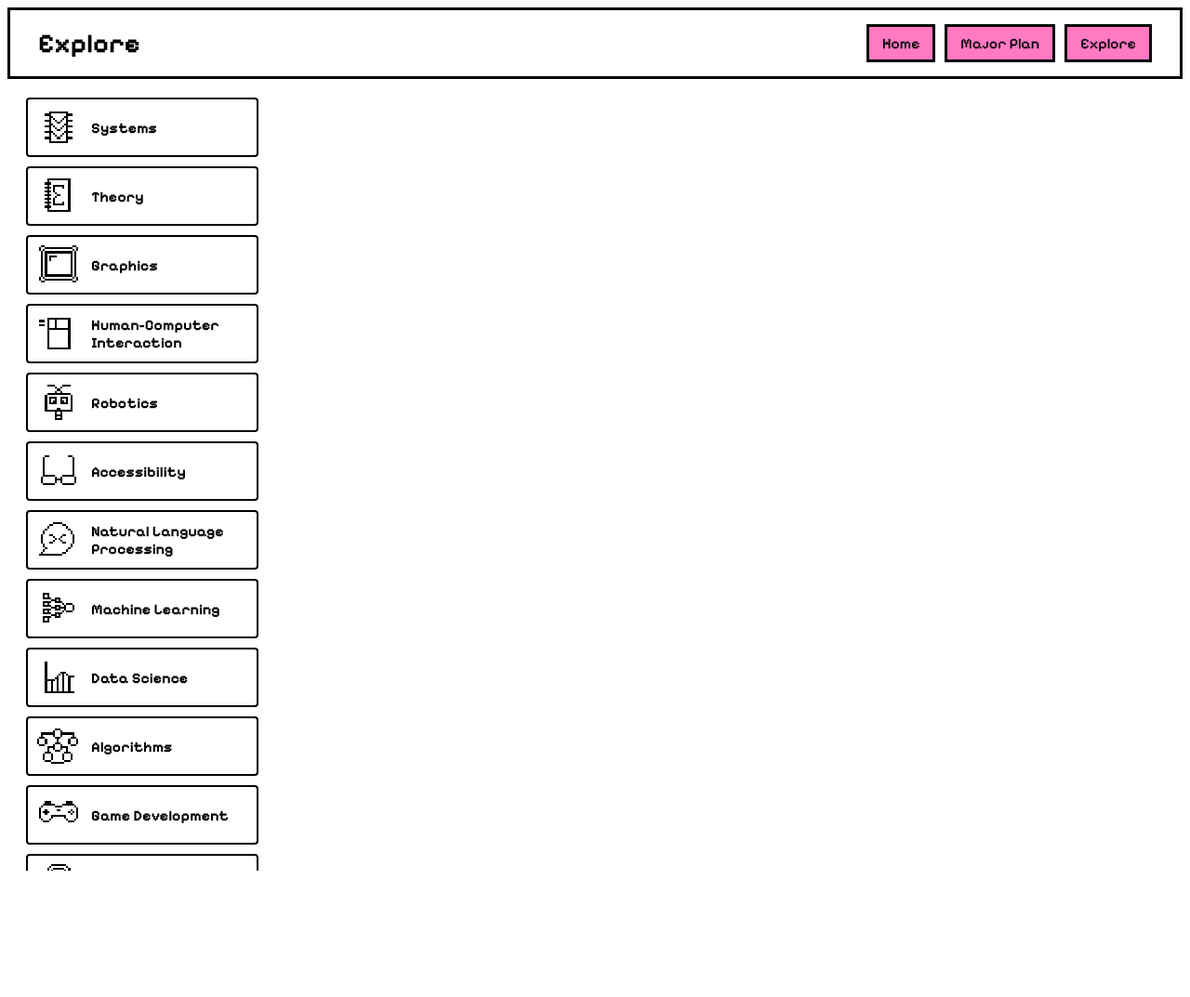
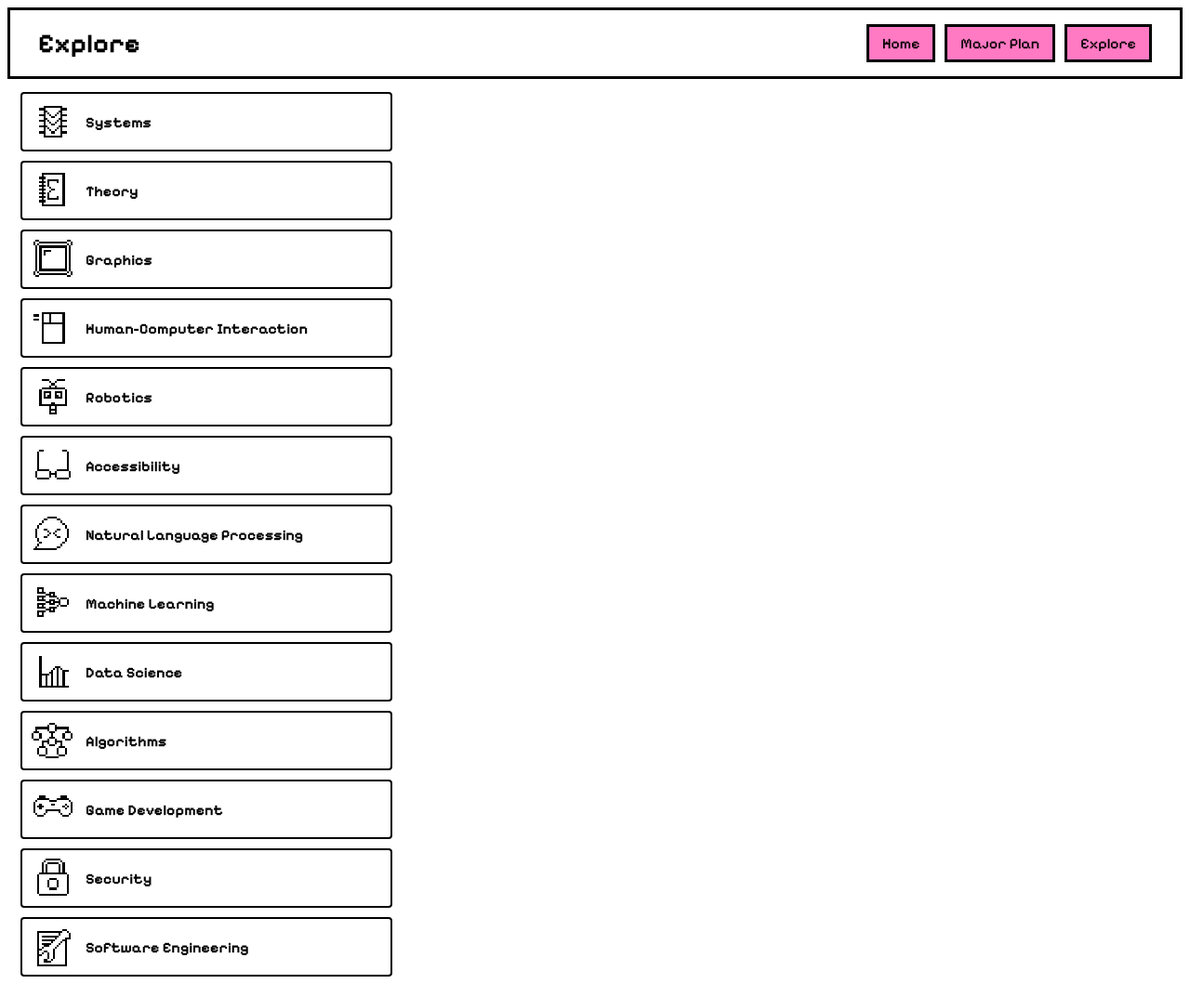
Before and after one commit to ninahowley/cs-hub, a Flask app: page /explore in a window 1280 px wide. Shown: the whole page at 93% size. Before the commit the page ends 937 px from the top, so only its background shows below. Run offline with Flask 3, Linux system fonts and the light colour scheme.

Commit message:
fix clipping on topic buttons

```diff
--- a/static/style.css
+++ b/static/style.css
@@ -200,13 +200,23 @@ a {
 }
 
 /* Stuff for map*/
+
+.map-outer{
+  overflow: visible;  /*prevent border clipping*/
+}
+
+.map-scroll{ /*vertical scroll*/
+  overflow-y: auto;
+  max-height: 100vh;
+  padding: 14px; /*adjust for hover scaling*/
+  box-sizing: border-box;
+}
+
 .map-container {
     display: flex;
-    overflow-y: auto;
     flex-direction: column; /* vertical list */
     gap: 10px;             /* spacing between items */
-    padding: 10px;
-    width: 250px;           /* adjust as needed */
+    width: 400px;           /* adjust as needed */
 }
 
 .map-container .topic {
@@ -230,7 +240,7 @@ a {
 
 .map-container .topic:hover {
     background-color: #ff79c3;
-    transform: scale(1.1);
+    transform: scale(1.06);
 }
 
 .map-container .topic span {
--- a/templates/explore.html
+++ b/templates/explore.html
@@ -14,16 +14,20 @@
         </div>
     </div>
     <div>
-   <div class="parent-container">
-   <div class="map-container"> <!--vt323-regular-->
+   <div class="map-outer">
+   <div class="map-scroll">
+    <div class="map-container"> <!--vt323-regular-->
+
         <div class="topic" data-popup="systems">
             <img src="{{ url_for('static', filename='icons/systems.png') }}" class="icon" alt="Systems">
             <span>Systems</span>
         </div>
+
         <div class="topic" data-popup="theory">
             <img src="{{ url_for('static', filename='icons/theory.png') }}" class="icon" alt="Theory">
             <span>Theory</span>
         </div>
+
         <div class="topic" data-popup="graphics">
             <img src="{{ url_for('static', filename='icons/graphics.png') }}" class="icon" alt="Graphics">
             <span>Graphics</span>
@@ -33,8 +37,10 @@
                 <button class="close-button"> × </button>
             </div>
             <div class="popup-body">
+                <h2>Computer Graphics!</h2>
             </div>
         </div>
+
         <div class="topic" data-popup="hci">
             <img src="{{ url_for('static', filename='icons/human_computer_interaction.png') }}" class="icon" alt="HCI">
             <span>Human-Computer Interaction</span>
@@ -44,8 +50,10 @@
                 <button class="close-button"> × </button>
             </div>
             <div class="popup-body">
+                <h2>Human-Computer Interaction</h2>
             </div>
         </div>
+
         <div class="topic" data-popup="robotics">
             <img src="{{ url_for('static', filename='icons/robotics.png') }}" class="icon" alt="Robotics">
             <span>Robotics</span>
@@ -55,8 +63,10 @@
                 <button class="close-button"> × </button>
             </div>
             <div class="popup-body">
+                <h2>Robotics</h2>
             </div>
         </div>
+
         <div class="topic" data-popup="accessibility">
             <img src="{{ url_for('static', filename='icons/accessibility.png') }}" class="icon" alt="Accessibility">
             <span>Accessibility</span>
@@ -66,8 +76,10 @@
                 <button class="close-button"> × </button>
             </div>
             <div class="popup-body">
+                <h2>Accessibility Tech</h2>
             </div>
         </div>
+
         <div class="topic" data-popup="nlp">
             <img src="{{ url_for('static', filename='icons/natural_language_processing.png') }}" class="icon" alt="NLP">
             <span>Natural Language Processing</span>
@@ -77,8 +89,10 @@
                 <button class="close-button"> × </button>
             </div>
             <div class="popup-body">
+                <h2>Natural Language Processing</h2>
             </div>
         </div>
+
         <div class="topic" data-popup="ml">
             <img src="{{ url_for('static', filename='icons/machine_learning.png') }}" class="icon" alt="ML">
             <span>Machine Learning</span>
@@ -88,8 +102,10 @@
                 <button class="close-button"> × </button>
             </div>
             <div class="popup-body">
+                <h2>Machine Learning</h2>
             </div>
         </div>
+
         <div class="topic" data-popup="data">
             <img src="{{ url_for('static', filename='icons/data_science.png') }}" class="icon" alt="Data Science">
             <span>Data Science</span>
@@ -99,8 +115,10 @@
                 <button class="close-button"> × </button>
             </div>
             <div class="popup-body">
+                <h2>Data Science</h2>
             </div>
         </div>
+
         <div class="topic" data-popup="algorithms">
             <img src="{{ url_for('static', filename='icons/algorithms.png') }}" class="icon" alt="Algorithms">
             <span class="label">Algorithms</span>
@@ -132,6 +150,7 @@
                 <p>The <a href="https://algorithm-wiki.csail.mit.edu/wiki/Main_Page">AlgoWiki</a> team at MIT FutureTech works on documenting algorithms throughout history.</p>
             </div>
         </div>
+
         <div class="topic" data-popu="game">
             <img src="{{ url_for('static', filename='icons/game_design.png') }}" class="icon" alt="Game Development">
             <span>Game Development</span>
@@ -141,8 +160,10 @@
                 <button class="close-button"> × </button>
             </div>
             <div class="popup-body">
+                <h2>Game Development!</h2>
             </div>
         </div>
+
         <div class="topic" data-popup="security">
             <img src="{{ url_for('static', filename='icons/security.png') }}" class="icon" alt="Security">
             <span>Security</span>
@@ -152,8 +173,10 @@
                 <button class="close-button"> × </button>
             </div>
             <div class="popup-body">
+                <h2>Computer Security</h2>
             </div>
         </div>
+
         <div class="topic" data-popup="swe">
             <img src="{{ url_for('static', filename='icons/software_engineering.png') }}" class="icon" alt="Software Engineering">
             <span>Software Engineering</span>
@@ -163,9 +186,12 @@
                 <button class="close-button"> × </button>
             </div>
             <div class="popup-body">
+                <h2>Software Engineering</h2>
             </div>
         </div>
-     </div>
+
+    </div>
+    </div>
     </div>
 
 <!--popup script; could probably refactor and move to a diff file later-->
```
